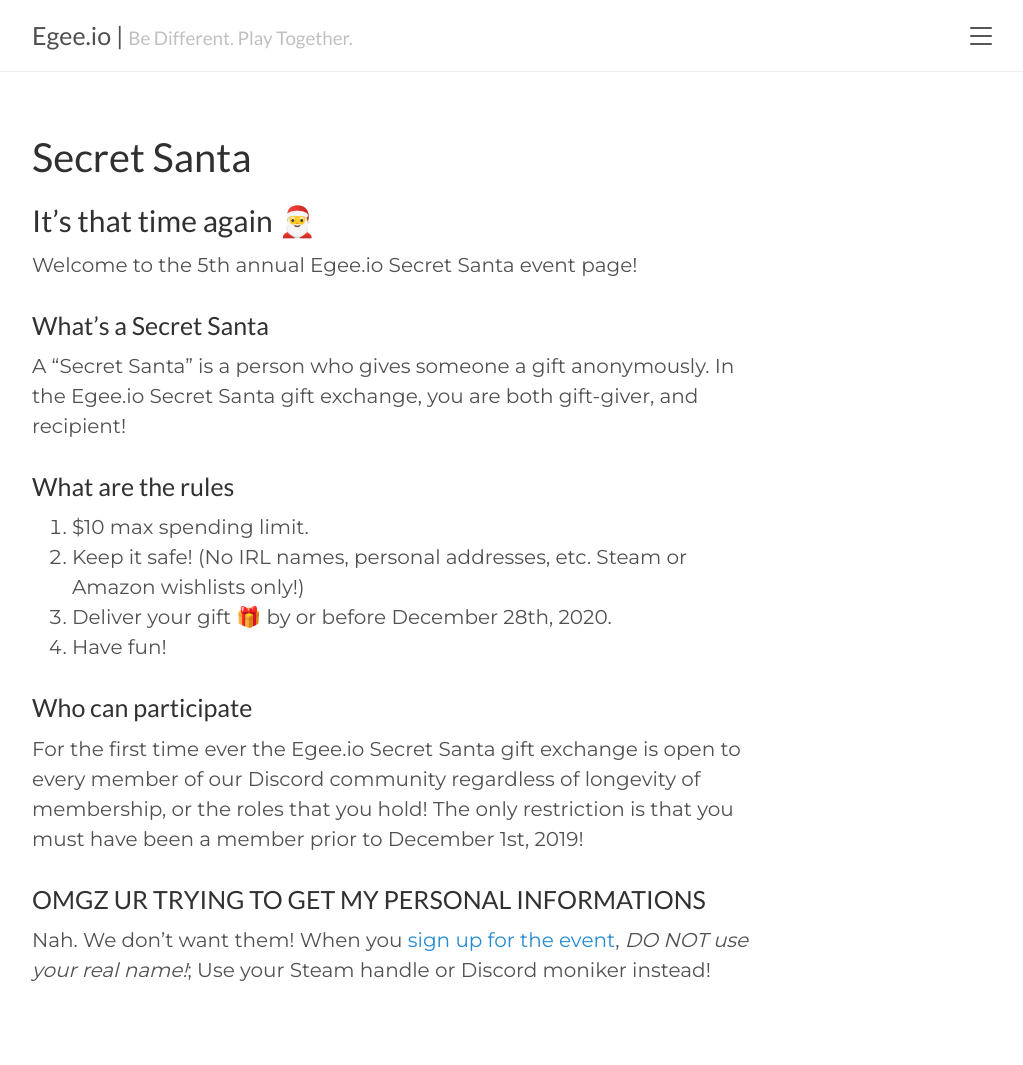
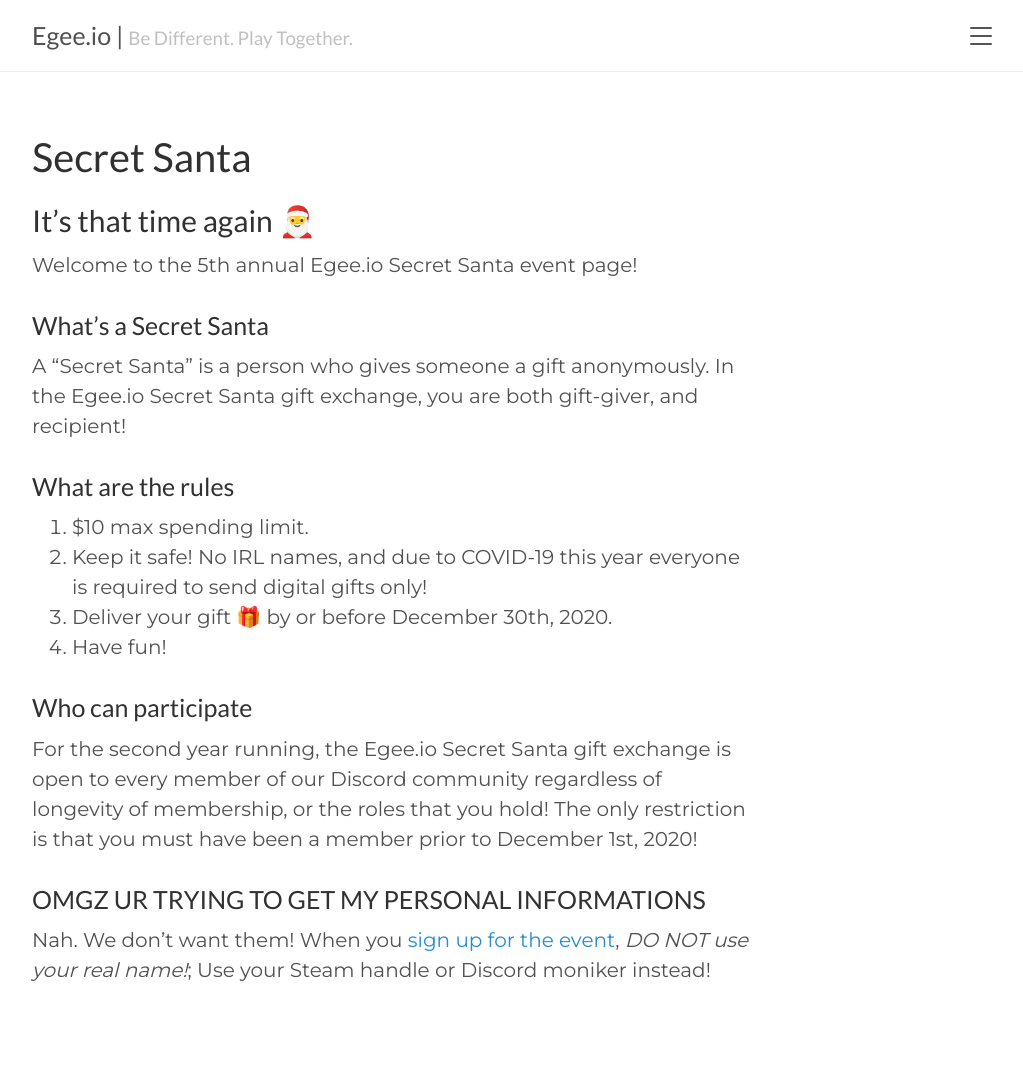
Before and after one commit to penguinluff/egee-io, a Jekyll site: the page built from santa.md, in a window 1280 px wide. Shown: the whole page, without its empty margins (248-1271 px from the left). Built offline with Jekyll 4.4.1, drawn with Linux system fonts in a browser that asks for light colours.

Commit message:
Update santa.md
Changed date, updated for COVID-19 policies, changed number of years (x2), updated Elfster link.

```diff
--- a/santa.md
+++ b/santa.md
@@ -14,14 +14,14 @@ A "Secret Santa" is a person who gives someone a gift anonymously. In the Egee.i
 ### What are the rules
 
 1. $10 max spending limit.
-2. Keep it safe! (No IRL names, personal addresses, etc. Steam or Amazon wishlists only!)
-3. Deliver your gift 🎁 by or before December 28th, 2020.
+2. Keep it safe! No IRL names, and due to COVID-19 this year everyone is required to send digital gifts only!
+3. Deliver your gift 🎁 by or before December 30th, 2020.
 4. Have fun!
 
 ### Who can participate
 
-For the first time ever the Egee.io Secret Santa gift exchange is open to every member of our Discord community regardless of longevity of membership, or the roles that you hold! The only restriction is that you must have been a member prior to December 1st, 2019!
+For the second year running, the Egee.io Secret Santa gift exchange is open to every member of our Discord community regardless of longevity of membership, or the roles that you hold! The only restriction is that you must have been a member prior to December 1st, 2020!
 
 ### OMGZ UR TRYING TO GET MY PERSONAL INFORMATIONS
 
-Nah. We don't want them! When you [sign up for the event](https://www.elfster.com), *DO NOT use your real name!*; Use your Steam handle or Discord moniker instead!
+Nah. We don't want them! When you [sign up for the event](https://www.elfster.com/gift-exchanges/0460fcfe-195b-441e-b83c-be4f55b2fc74/?join=mdq2), *DO NOT use your real name!*; Use your Steam handle or Discord moniker instead!
```
